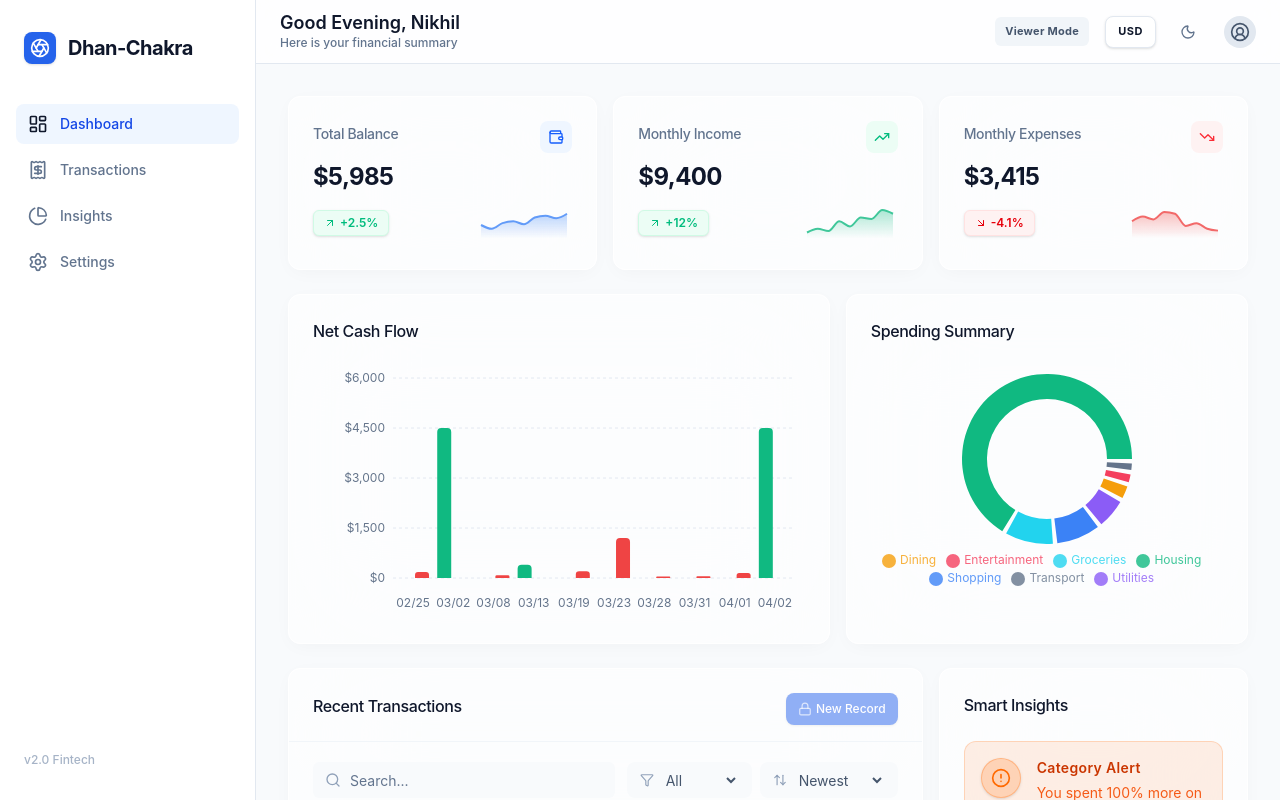
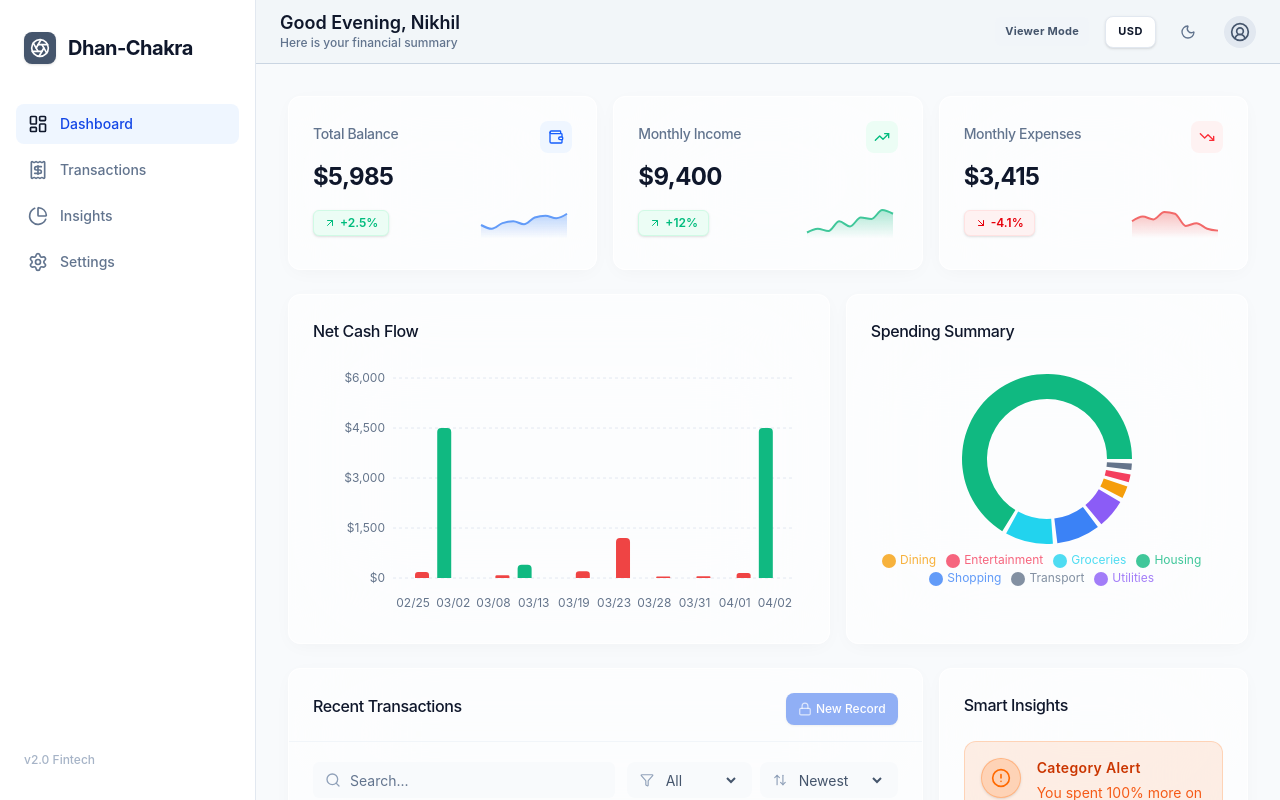
Before and after one commit to nikhilyadav156/Dhan-Chakra, a React (Vite) app: page / in a window 1280 px wide. Built offline with nearby package versions, Linux system fonts and the light colour scheme.

Commit message:
Implement distinct visual role-based backgrounds to visually separate Admin from Viewer templates

```diff
--- a/src/App.jsx
+++ b/src/App.jsx
@@ -2,7 +2,7 @@ import React, { useState } from 'react';
 import { Sidebar } from './components/layout/Sidebar';
 import { Header } from './components/layout/Header';
 import { BottomNav } from './components/layout/BottomNav';
-import { FinanceProvider } from './context/FinanceContext';
+import { FinanceProvider, useFinance } from './context/FinanceContext';
 import { SummaryCards } from './components/dashboard/SummaryCards';
 import { BalanceChart } from './components/dashboard/BalanceChart';
 import { ExpenseChart } from './components/dashboard/ExpenseChart';
@@ -11,13 +11,14 @@ import { TransactionList } from './components/transactions/TransactionList';
 import { SettingsPanel } from './components/settings/SettingsPanel';
 
 function DashboardLayout() {
+  const { role } = useFinance();
   const [activeTab, setActiveTab] = useState('dashboard');
 
   return (
     <div className="flex h-screen w-full bg-slate-50 dark:bg-[#0F172A] font-sans selection:bg-blue-500/30 relative">
 
       {/* Premium Light Theme Glass Background Overlay */}
-      <div className="absolute inset-0 z-0 pointer-events-none bg-[radial-gradient(ellipse_at_top,_var(--tw-gradient-stops))] from-indigo-50/70 via-slate-50 to-slate-100/90 dark:hidden" />
+      <div className={`absolute inset-0 z-0 pointer-events-none transition-colors duration-700 bg-[radial-gradient(ellipse_at_top,_var(--tw-gradient-stops))] ${role === 'Admin' ? 'from-indigo-50/70 via-slate-50' : 'from-slate-200/80 via-slate-100'} to-slate-100/90 dark:hidden`} />
 
       <Sidebar activeTab={activeTab} setActiveTab={setActiveTab} className="w-64 hidden md:flex relative z-10" />
       <div className="flex flex-1 flex-col overflow-hidden relative z-10">
--- a/src/components/layout/Header.jsx
+++ b/src/components/layout/Header.jsx
@@ -7,9 +7,9 @@ export function Header() {
   const { theme, toggleTheme, role, toggleRole, currency, toggleCurrency, profile } = useFinance();
 
   return (
-    <header className="sticky top-0 z-30 flex h-16 shrink-0 w-full items-center justify-between border-b border-slate-200 bg-white/80 px-4 sm:px-6 backdrop-blur-md dark:border-slate-800/50 dark:bg-[var(--color-fin-bg)]/80">
+    <header className={`sticky top-0 z-30 flex h-16 shrink-0 w-full items-center justify-between border-b border-slate-200 px-4 sm:px-6 backdrop-blur-md transition-colors duration-500 ${role === 'Admin' ? 'bg-white/80 dark:bg-[var(--color-fin-bg)]/80' : 'bg-slate-100/90 dark:bg-slate-900/90 border-b-slate-300 dark:border-b-slate-700'}`}>
       <div className="flex items-center">
-        <div className="flex h-7 w-7 items-center justify-center rounded-lg bg-[var(--color-fin-primary)] text-white shadow-sm md:hidden mr-3 shrink-0">
+        <div className={`flex h-7 w-7 items-center justify-center rounded-lg text-white shadow-sm md:hidden mr-3 shrink-0 transition-colors ${role === 'Admin' ? 'bg-[var(--color-fin-primary)]' : 'bg-slate-600'}`}>
           <Aperture className="h-4 w-4 animate-[spin_6s_linear_infinite]" />
         </div>
         <h2 className="text-lg font-bold tracking-tight text-slate-900 dark:text-slate-100 md:hidden flex-1 truncate max-w-[130px] sm:max-w-none">Dhan-Chakra</h2>
--- a/src/components/layout/Sidebar.jsx
+++ b/src/components/layout/Sidebar.jsx
@@ -1,8 +1,10 @@
 import React from 'react';
 import { LayoutDashboard, Receipt, PieChart, Settings, Aperture } from 'lucide-react';
 import { cn } from '../../lib/utils';
+import { useFinance } from '../../context/FinanceContext';
 
 export function Sidebar({ className, activeTab, setActiveTab }) {
+  const { role } = useFinance();
   const navItems = [
     { id: 'dashboard', icon: LayoutDashboard, label: 'Dashboard' },
     { id: 'transactions', icon: Receipt, label: 'Transactions' },
@@ -13,7 +15,7 @@ export function Sidebar({ className, activeTab, setActiveTab }) {
   return (
     <aside className={cn("flex flex-col border-r border-slate-200 bg-white px-4 py-8 dark:border-slate-800/50 dark:bg-[var(--color-fin-card)] transition-all", className)}>
       <div className="flex items-center gap-3 px-2 mb-10">
-        <div className="flex h-8 w-8 items-center justify-center rounded-lg bg-[var(--color-fin-primary)] text-white shadow-sm">
+        <div className={`flex h-8 w-8 items-center justify-center rounded-lg text-white shadow-sm transition-colors ${role === 'Admin' ? 'bg-[var(--color-fin-primary)]' : 'bg-slate-600'}`}>
           <Aperture className="h-5 w-5 animate-[spin_6s_linear_infinite]" />
         </div>
         <span className="text-xl font-bold tracking-tight text-slate-900 dark:text-slate-50">Dhan-Chakra</span>
```
